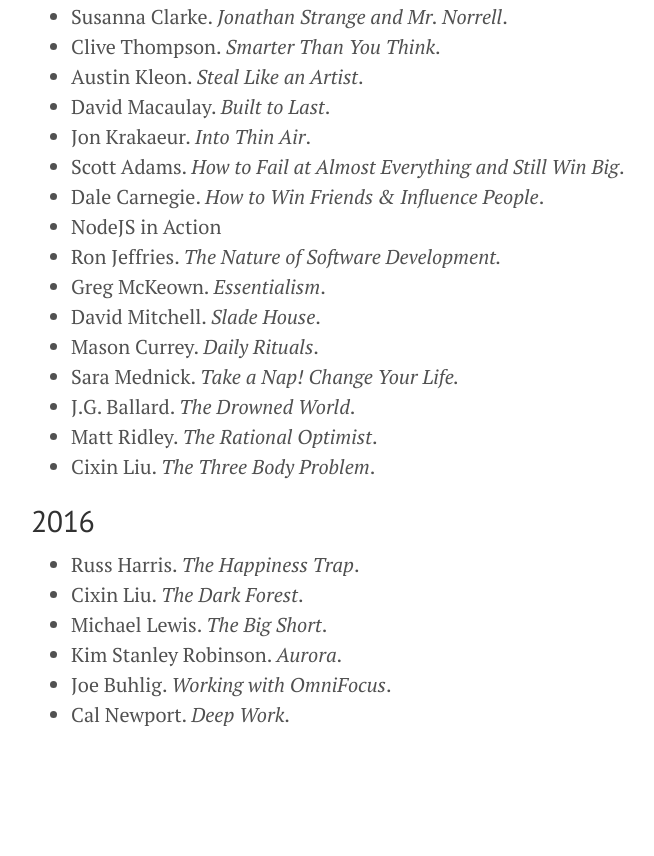
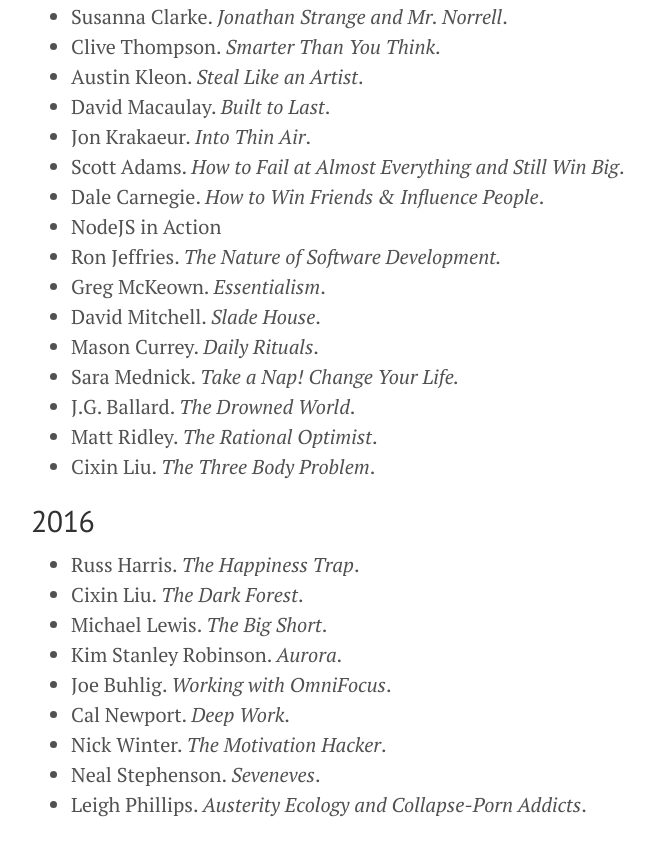
Before and after one commit to dehowell/dehowell.github.io, a Jekyll site: the page built from books-read.md, in a window 1280 px wide and 900 px high, scrolled down 10405 px. Shown: the top 856 px of the window, without its empty margins (249-903 px from the left). Built offline with Jekyll 4.4.1, drawn with Linux system fonts in a browser that asks for light colours; before the commit the page ends 11215 px from its top, so only the background shows below that.

Commit message:
Update list of books read

```diff
--- a/books-read.md
+++ b/books-read.md
@@ -385,3 +385,6 @@
 - Kim Stanley Robinson. _Aurora_.
 - Joe Buhlig. _Working with OmniFocus_.
 - Cal Newport. _Deep Work_.
+- Nick Winter. _The Motivation Hacker_.
+- Neal Stephenson. _Seveneves_.
+- Leigh Phillips. _Austerity Ecology and Collapse-Porn Addicts_.
```
